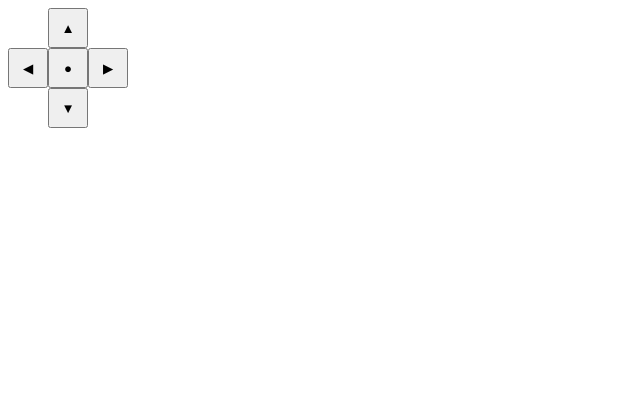
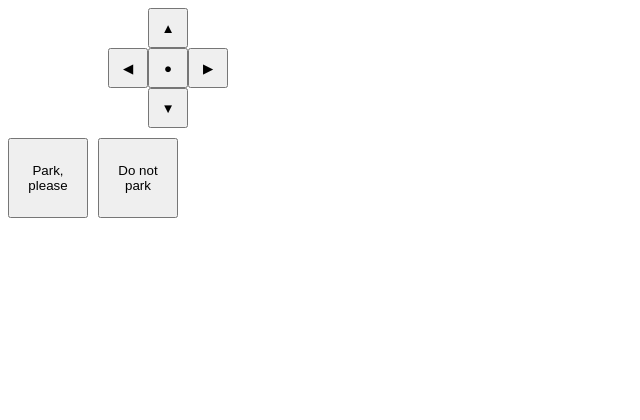
Before and after one commit to SIECTeamElliot/elliotgui, a Django app: page /controller/main in a window 1280 px wide. Shown: the top 420 px of the page, without its empty margins (0-640 px from the left). Run offline with Django 3.2, Linux system fonts and the light colour scheme; some libraries are stand-ins or nearby versions.

Commit message:
button et ecriture txt - permission de se garer ou non

```diff
--- a/controller/events.py
+++ b/controller/events.py
@@ -43,6 +43,8 @@ class EventRegistry():
             Event('left', Callback('left', self.log)),
             Event('right', Callback('right', self.log)),
             Event('stop', Callback('stop', self.log)),
+            Event('yesPark', Callback('yesPark', self.log)),
+            Event('noPark', Callback('noPark', self.log)),
         ]
         self.event_dict = {
             ev.event_key: ev for ev in self.events
--- a/controller/static/controller/keys.js
+++ b/controller/static/controller/keys.js
@@ -2,10 +2,12 @@ function Key(id, type, text) {
 	this.id = id;
 	this.type = type;
 	this.text = text;
+
 	this.state = false;
 
 	this.btn = document.createElement("BUTTON");
 	this.btn.id = this.id;
+
 
 	this._bind = function(fct, obj) {
 		return function() {
@@ -19,6 +21,7 @@ function Key(id, type, text) {
 
 	this._onMouseUp = function () {
 		$('#hidden').load("event?type=" + this.type + "&trig=up");
+		print("ce")
 	};
 
 	this.onMouseDown = this._bind(this._onMouseDown, this);
@@ -30,6 +33,7 @@ function Key(id, type, text) {
 	this.btn.appendChild(document.createTextNode(this.text));
 
 	keys.appendChild(this.btn);
+
 }
 
 function TrigKey(type) {
@@ -55,6 +59,13 @@ function TrigKey(type) {
 				$('#down').trigger(type);
 		    break;
 
+		    case 41: // agree to park
+				$('#yesPark').trigger(type);
+		    break;
+
+		    case 42: // disagree to park
+				$('#no').trigger(type);
+		    break;
 		    default: return; // exit this handler for other keys
 		}
 		e.preventDefault(); // prevent the default action (scroll / move caret)
@@ -67,5 +78,10 @@ var buttonLeft = new Key("left", "left", "\u25c0");
 var buttonRight = new Key("right", "right", "\u25b6");
 var buttonStop = new Key("stop", "stop", "\u25cf");
 
+var buttonYes = new Key("yesPark","yesPark","Park, please");
+var buttonNo = new Key("noPark","noPark","Do not park");
+
+
+
 $(document).keydown( (new TrigKey('onmousedown')).f );
 $(document).keyup( (new TrigKey('onmouseup')).f );
--- a/controller/static/controller/main.css
+++ b/controller/static/controller/main.css
@@ -6,44 +6,65 @@ body
 
 #keys
 {
-	width: 120px;
-	height: 120px;
+	width: 400px;
+	height: 400px;
 	position: relative;
 }
 
 button
 {
 	position: absolute;
-	height: 40px;
-	width: 40px;
+	height: 80px;
+	width: 80px;
 }
 
 #up
 {
 	top: 0px;
-	left: 40px;
+	left: 140px;
+	height: 40px;
+	width: 40px;
 }
 
 #stop
 {
 	top: 40px;
-	left: 40px;
+	left: 140px;
+	height: 40px;
+	width: 40px;
 }
 
 #down
 {
-	bottom: 0px;
-	left: 40px;
+	top: 80px;
+	left: 140px;
+	height: 40px;
+	width: 40px;
 }
 
 #left
 {
-	left: 0px;
+	left: 100px;
 	top: 40px;
+	height: 40px;
+	width: 40px;
 }
 
 #right
 {
-	right: 0px;
+	left: 180px;
 	top: 40px;
+	height: 40px;
+	width: 40px;
 }
+
+#yesPark
+{
+	top: 130px;
+	left: 0px;
+}
+#noPark
+{
+	top: 130px;
+	left: 90px;
+}
--- a/controller/templates/controller/main.html
+++ b/controller/templates/controller/main.html
@@ -17,51 +17,21 @@
 
 		<div id="hidden" style="display: none;"></div>
 
+
 		<script src="https://ajax.googleapis.com/ajax/libs/jquery/3.2.1/jquery.min.js"></script>
 		<script type='text/javascript' src="{% static 'controller/keys.js' %}"></script>
 		<script type="text/javascript" src="{% static 'controller/virtualjoystick.js' %}"></script>
 		<script type="text/javascript">
-			var joystick = new VirtualJoystick();
 
-			function SampledCallback(timeout_ms, func) {
-				var lastCallDate = 0;
-				return function() {
-					var now = Date.now();
-					if( lastCallDate + timeout_ms < now ) {
-						lastCallDate = now;
-						return func.apply(this, arguments);
-					}
-				}
-			}
 
-			function onMove(e) {
-				var Y_type;
-				var X_type;
-				if(joystick.up()) {
-					Y_type = 'up';
-				} else if (joystick.down()) {
-					Y_type = 'down';
-				}
-				if(joystick.left()) {
-					X_type = 'left';
-				} else if (joystick.right()) {
-					X_type = 'right';
-				}
-				if(typeof Y_type !== 'undefined') {
-					$('#hidden').load('event?type=' + Y_type + '&trig=down&value=' + joystick.deltaY());
-				}
-				if(typeof X_type !== 'undefined') {
-					$('#hidden').load('event?type=' + X_type + '&trig=down&value=' + joystick.deltaX());
-				}
-			}
 
-			joystick.addEventListener('pressed', function(e) {
-				joystick.addEventListener( 'moved' , SampledCallback(100, onMove));
-			});
 
-			joystick.addEventListener('released', function(e) {
-				joystick.removeEventListener( 'moved' , SampledCallback(100,onMove));
-			});
+
+
 		</script>
+
+
+<script>
+
 	</body>
 </html>
```
Also changed, not shown: db.sqlite3.
